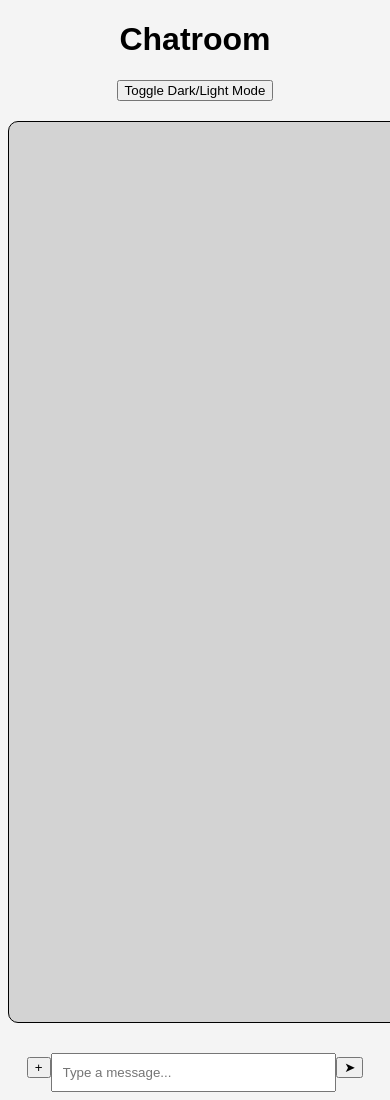
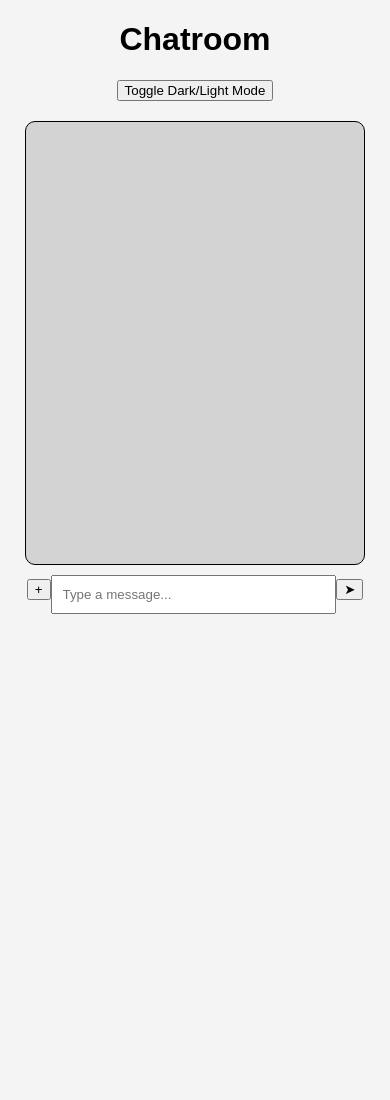
Before and after one commit to MichaelWHamilton/compnetworks-chatroom, a Flask app: page / in a window 390 px wide. After the commit the page ends 614 px from the top, so only its background shows below. Run offline with Flask 3, Linux system fonts and the light colour scheme; some libraries are stand-ins or nearby versions.

Commit message:
styles for different size screens added

```diff
--- a/static/style.css
+++ b/static/style.css
@@ -13,11 +13,11 @@ body {
     overflow-y: scroll;
     background-color: #d3d3d3; /* Default to Light Mode Colors */
     text-shadow: 1px 1px 2px #000, -1px -1px 2px #000; /* Default to Light Mode Colors */
-    width: 99%;
-    height: 55rem;
+    width: 98vw;
+    height: 70vh;
     border: 1px solid black;
     border-radius: 10px;
-    margin-left: 0;
+    margin: 0 auto;
     padding: 10px;
     text-align: left;
 }
@@ -51,5 +51,29 @@ body {
 #input {
     width: 100%;
     padding: 10px;
+    margin: 0 auto;
     margin-top: 10px;
 }
+
+/* Media queries for smaller screens */
+@media (max-width: 768px) {
+    #messages {
+        width: 90%;
+        height: 60vh;
+    }
+
+    #input {
+        width: 90%;
+    }
+}
+
+@media (max-width: 480px) {
+    #messages {
+        width: 85%;
+        height: 50vh;
+    }
+
+    #input {
+        width: 85%;
+    }
+}
```
